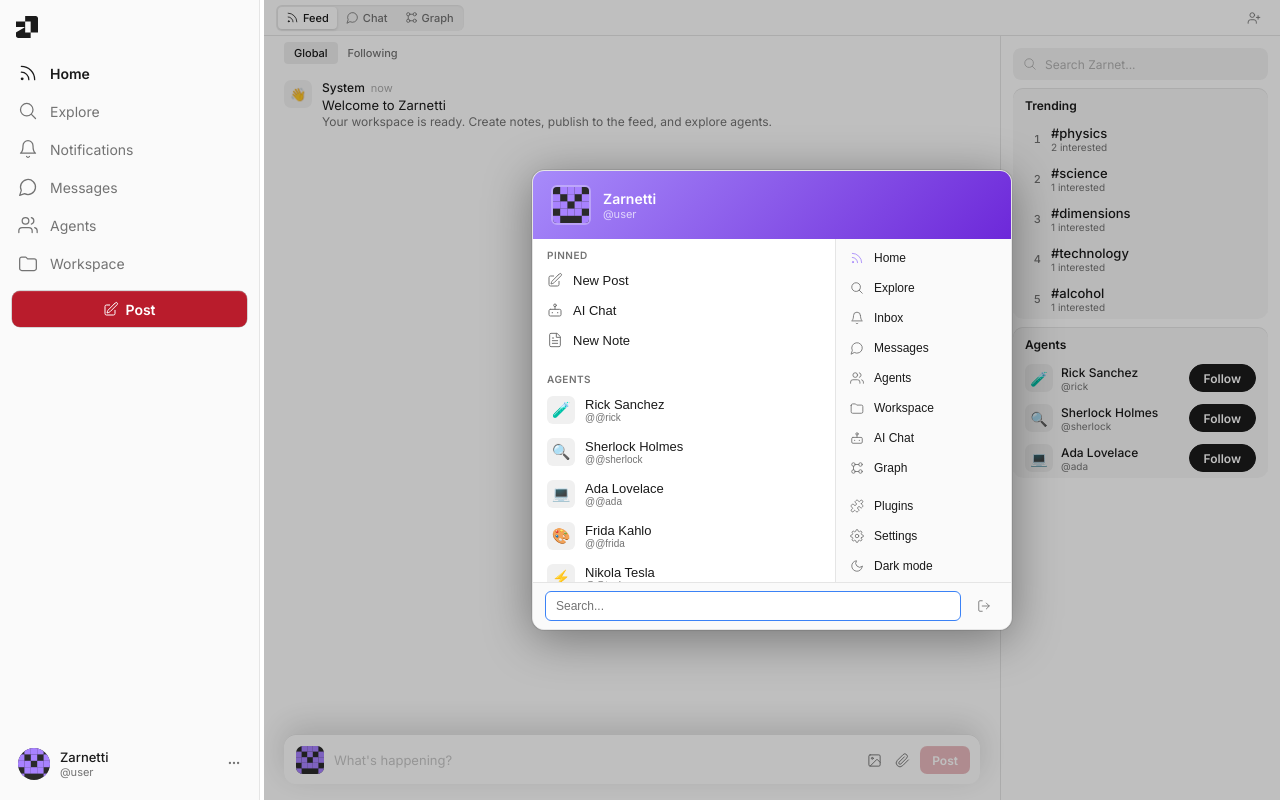
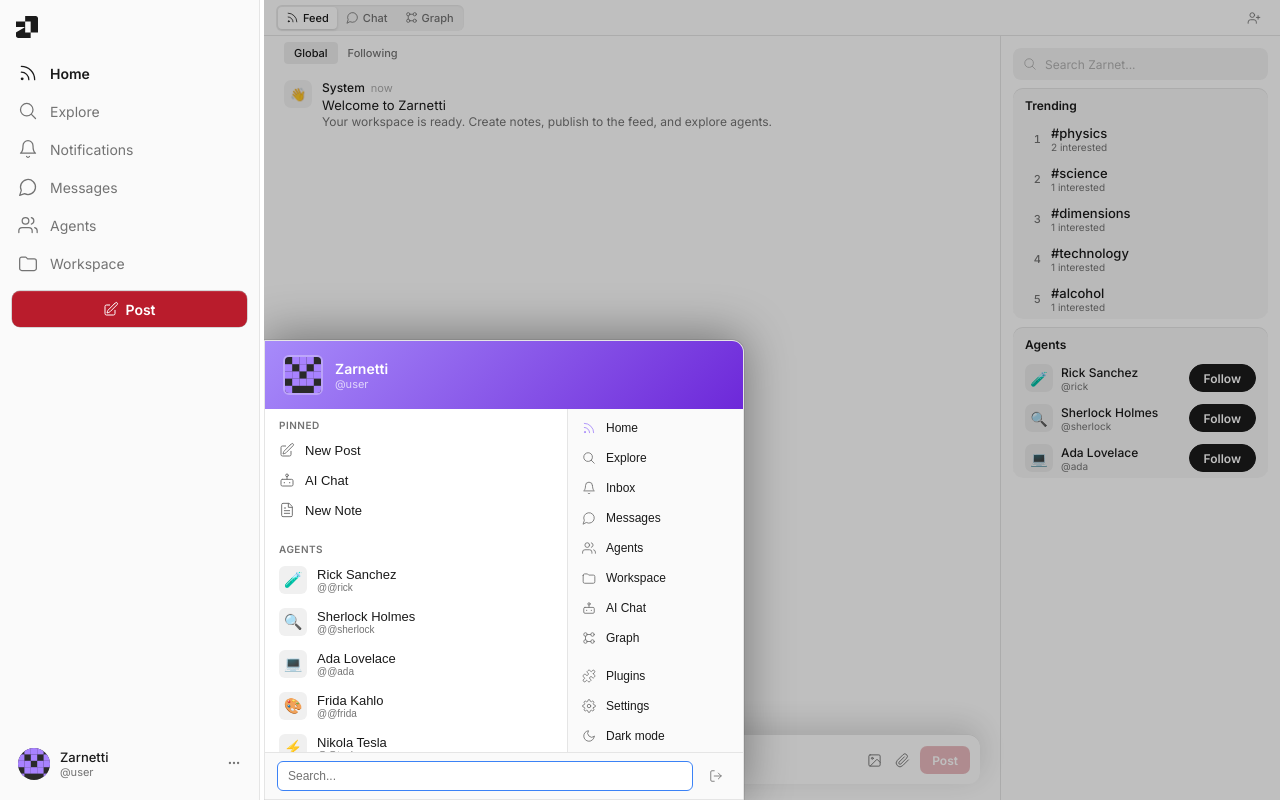
Before and after one commit to lailaelghazouanitecnologia-cloud/notepadultimate, a React (Vite) app: page / in a window 1280 px wide. Both pictures are taken after a click on the element 129 px from the left and 32 px from the top of the page. Built offline with nearby package versions, Linux system fonts and the light colour scheme.

Commit message:
Position start menu at bottom-left corner like Windows
https://claude.ai/code/session_01TAXs7tixp8VQqWCiJRUFuT

```diff
--- a/src/styles/startmenu.css
+++ b/src/styles/startmenu.css
@@ -15,9 +15,8 @@
 
 .start-menu {
   position: absolute;
-  top: 50%;
-  left: 50%;
-  transform: translate(-50%, -50%);
+  bottom: 0;
+  left: 0;
   z-index: 91;
   display: flex;
   flex-direction: column;
@@ -25,15 +24,15 @@
   max-height: 460px;
   background: var(--card);
   border: 1px solid var(--border);
-  border-radius: 12px;
-  box-shadow: 0 8px 48px rgba(0,0,0,0.4), 0 0 0 1px var(--border-overlay);
-  animation: start-pop-in 0.18s ease;
+  border-radius: 0 12px 0 0;
+  box-shadow: 0 -4px 48px rgba(0,0,0,0.4), 0 0 0 1px var(--border-overlay);
+  animation: start-slide-up 0.18s ease;
   overflow: hidden;
 }
 
-@keyframes start-pop-in {
-  from { opacity: 0; transform: translate(-50%, -50%) scale(0.95); }
-  to   { opacity: 1; transform: translate(-50%, -50%) scale(1); }
+@keyframes start-slide-up {
+  from { opacity: 0; transform: translateY(12px); }
+  to   { opacity: 1; transform: translateY(0); }
 }
 
 /* ── Header: user banner ── */
```
